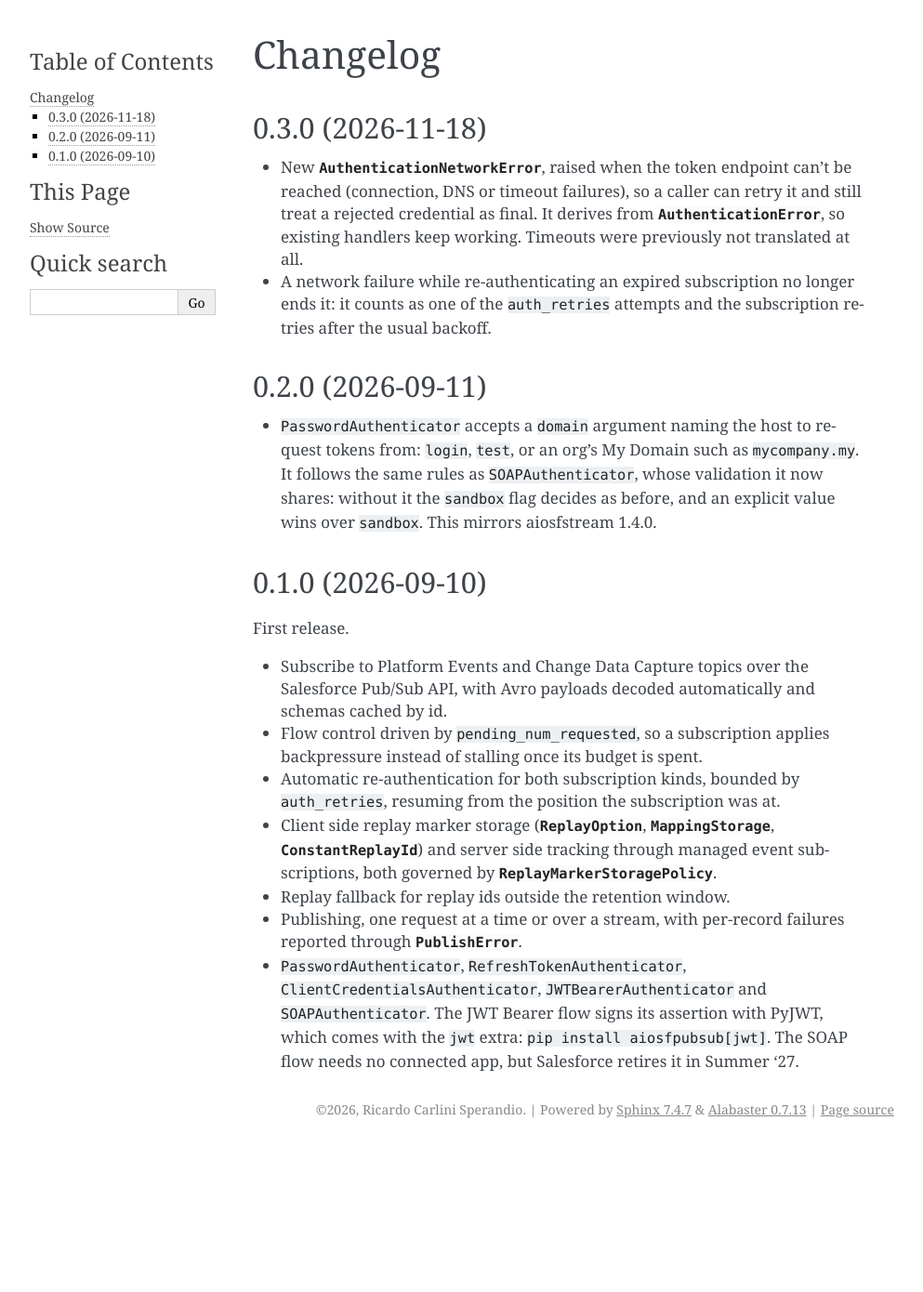
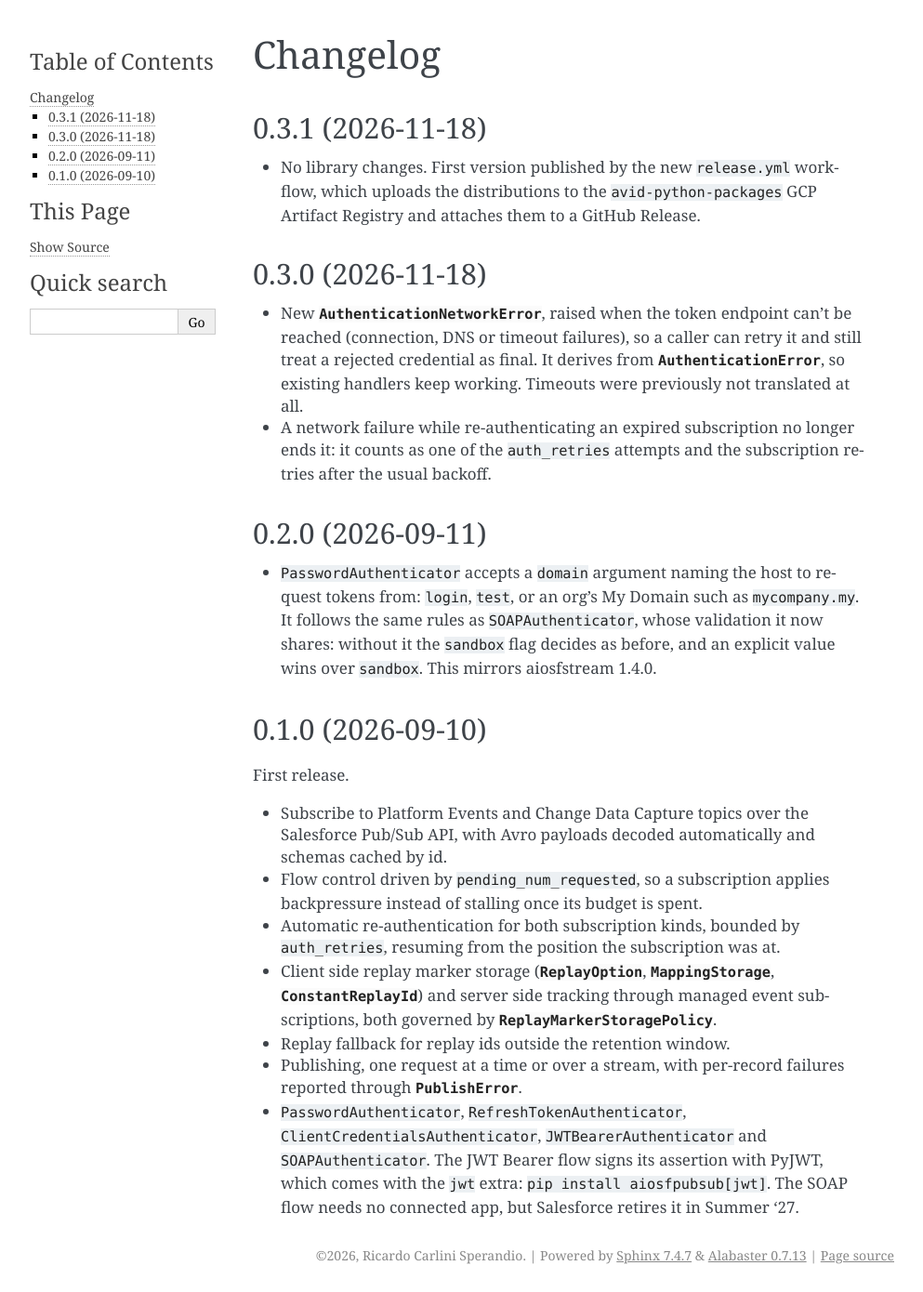
Before and after one commit to carlinix/aiosfpubsub, a Sphinx documentation site: the page built from docs/source/changes.rst, in a window 1280 px wide. Shown: the whole page at 93% size, without its empty margins (148-1141 px from the left). Built offline with Sphinx 7.4.7, drawn with Linux system fonts in a browser that asks for light colours; before the commit the page ends 1233 px from its top, so only the background shows below that.

Commit message:
chore: bump version to 0.3.1
Co-Authored-By: Claude Opus 5.5 <noreply@anthropic.com>

```diff
--- a/docs/source/changes.rst
+++ b/docs/source/changes.rst
@@ -1,5 +1,12 @@
 Changelog
 =========
+
+0.3.1 (2026-11-18)
+------------------
+
+- No library changes. First version published by the new ``release.yml``
+  workflow, which uploads the distributions to the ``avid-python-packages``
+  GCP Artifact Registry and attaches them to a GitHub Release.
 
 0.3.0 (2026-11-18)
 ------------------
--- a/pyproject.toml
+++ b/pyproject.toml
@@ -4,7 +4,7 @@ build-backend = "uv_build"
 
 [project]
 name = "aiosfpubsub"
-version = "0.3.0"
+version = "0.3.1"
 description = "Salesforce Pub/Sub API client for asyncio, replacing aiosfstream"
 readme = "README.md"
 requires-python = ">=3.11"
```
Also changed, not shown: 1 other file.
